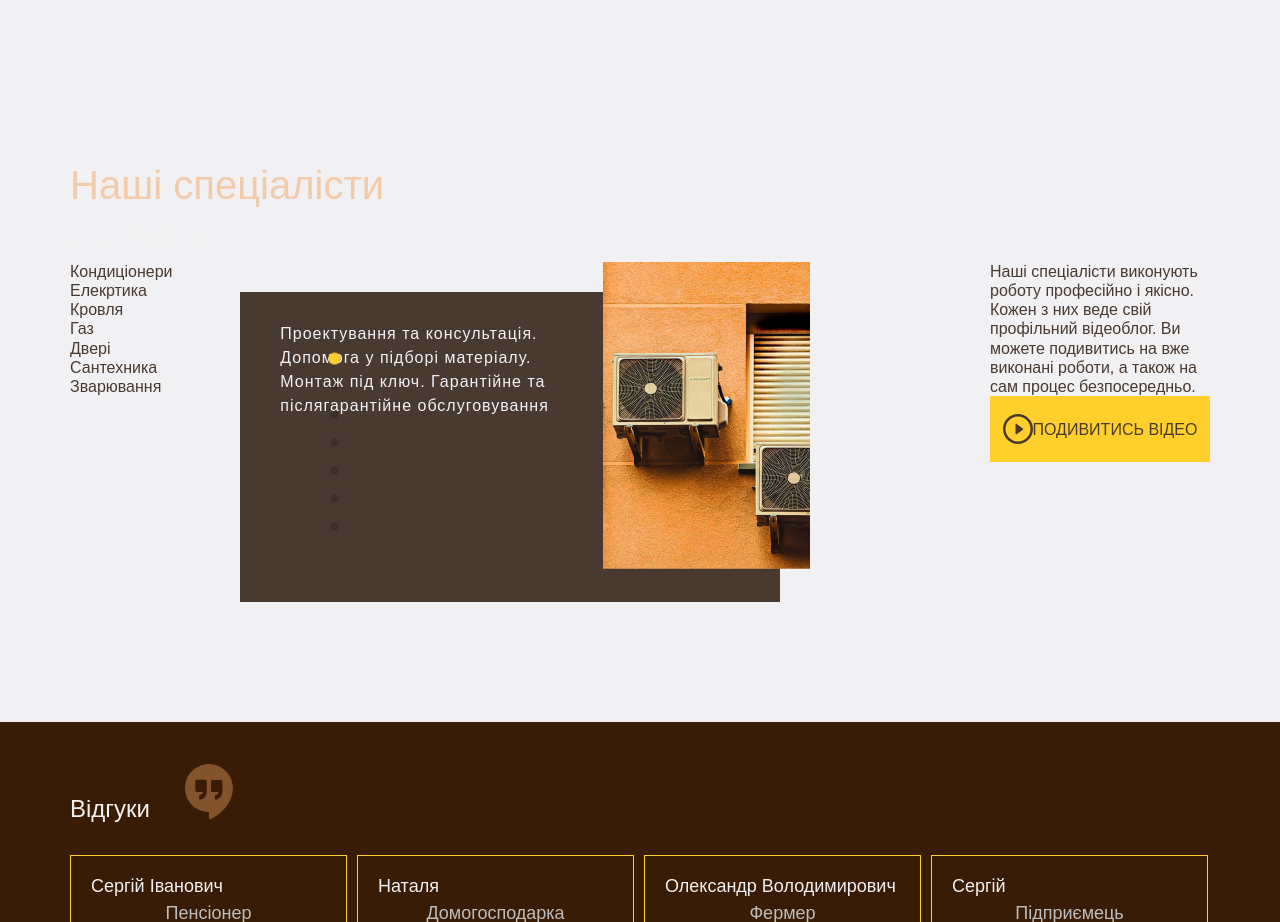
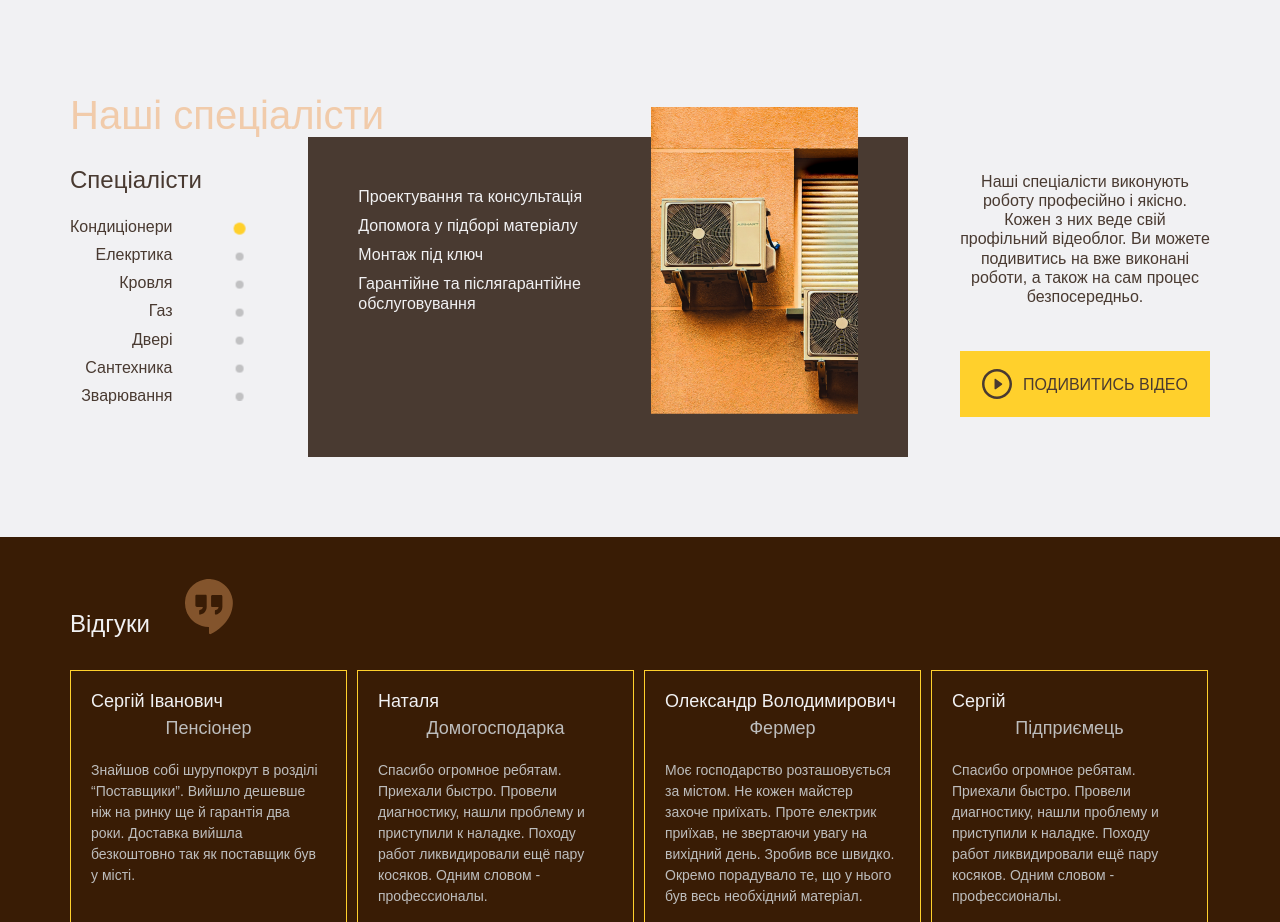
Before and after one commit to kosslanoss/tseh-7, a website: page app/index.html in a window 1280 px wide. Shown: the part 1508-2430 px from the top of the page. Drawn offline with nearby package versions, Linux system fonts and the light colour scheme; files that its build step writes are made by us from their sources; files whose address does not match are found by name; a web font is replaced by a local one.

Commit message:
added all sliders

```diff
--- a/app/index.html
+++ b/app/index.html
@@ -95,10 +95,6 @@
                     </div>
                     <div class="hero-item__text">
                       <p>
-                        Проектування та консультація. Допомога у підборі матеріалу. Монтаж під ключ. Гарантійне та
-                        післягарантійне обслуговування
-                        Проектування та консультація. Допомога у підборі матеріалу. Монтаж під ключ. Гарантійне та
-                        післягарантійне обслуговування
                         Проектування та консультація. Допомога у підборі матеріалу. Монтаж під ключ. Гарантійне та
                         післягарантійне обслуговування
                       </p>
@@ -299,12 +295,12 @@
         </div>
       </div>
     </section>
-    <section class="specialists section" id="specialists">
+    <section class="specialists" id="specialists">
       <div class="container">
-        <h3 class="question__subtitle subtitle">
+        <h3 class="specialists__subtitle subtitle">
           Наші спеціалісти
         </h3>
-        <h4 class="question__title title">
+        <h4 class="specialists__title title">
           Спеціалісти
         </h4>
         <div class="specialists__wrapper">
@@ -331,100 +327,86 @@
               Зварювання
             </li>
           </ul>
-          <div class="block swiper">
+          <div class="specialists__box">
+            <div class="specialists__block swiper">
             <div class="specialists__dots swiper-pagination"></div>
             <div class="specialists__slider swiper-wrapper">
               <div class="specialists__slide swiper-slide">
-                <div class="hero-item hero-item--three">
-                  <div class="hero-item__text">
-                    <p>
-                      Проектування та консультація.
-                      Допомога у підборі матеріалу.
-                      Монтаж під ключ.
-                      Гарантійне та післягарантійне обслуговування
-                    </p>
+                <div class="specialists-item specialists-item--three">
+                  <div class="specialists-item__text">
+                    <p>Проектування та консультація</p>
+                    <p>Допомога у підборі матеріалу</p>
+                    <p>Монтаж під ключ</p>
+                    <p>Гарантійне та післягарантійне обслуговування</p>
                   </div>
                 </div>
               </div>
               <div class="specialists__slide swiper-slide">
-                <div class="hero-item hero-item--two">
-                  <div class="hero-item__text">
-                    <p>
-                      Аварійний виїзд та усунення несправностей.
-                      Проектування та консультація.
-                      Допомога у підборі матеріалу.
-                      Монтаж під ключ.
-                      Гарантійне та післягарантійне обслуговування
-                    </p>
+                <div class="specialists-item specialists-item--two">
+                  <div class="specialists-item__text">
+                    <p>Aварійний виїзд та усунення несправностей</p>
+                    <p>Проектування та консультація</p>
+                    <p>Допомога у підборі матеріалу</p>
+                    <p>Монтаж під ключ</p>
+                    <p>Гарантійне та післягарантійне обслуговування</p>
                   </div>
                 </div>
               </div>
               <div class="specialists__slide swiper-slide">
-                <div class="hero-item hero-item--one">
-                  <div class="hero-item__text">
-                    <p>
-                      Проектування та консультація. Допомога у підборі матеріалу. Монтаж під ключ. Гарантійне та
-                      післягарантійне обслуговування
-                      Проектування та консультація. Допомога у підборі матеріалу. Монтаж під ключ. Гарантійне та
-                      післягарантійне обслуговування
-                      Проектування та консультація. Допомога у підборі матеріалу. Монтаж під ключ. Гарантійне та
-                      післягарантійне обслуговування
-                    </p>
+                <div class="specialists-item specialists-item--one">
+                  <div class="specialists-item__text">
+                    <p>Проектування та консультація</p>
+                    <p>Допомога у підборі матеріалу</p>
+                    <p>Монтаж під ключ</p>
+                    <p>Гарантійне та післягарантійне обслуговування</p>
                   </div>
                 </div>
               </div>
               <div class="specialists__slide swiper-slide">
-                <div class="hero-item hero-item--seven">
-                  <div class="hero-item__text">
-                    <p>
-                      Аварійний виїзд та усунення несправностей.
-                      Проектування та консультація.
-                      Допомога у підборі матеріалу.
-                      Монтаж під ключ.
-                      Гарантійне та післягарантійне обслуговування
-                    </p>
+                <div class="specialists-item specialists-item--seven">
+                  <div class="specialists-item__text">
+                    <p>Aварійний виїзд та усунення несправностей</p>
+                    <p>Проектування та консультація</p>
+                    <p>Допомога у підборі матеріалу</p>
+                    <p>Монтаж під ключ</p>
+                    <p>Гарантійне та післягарантійне обслуговування</p>
                   </div>
                 </div>
               </div>
               <div class="specialists__slide swiper-slide">
-                <div class="hero-item hero-item--six">
-                  <div class="hero-item__text">
-                    <p>
-                      Проектування та консультація.
-                      Допомога у підборі матеріалу.
-                      Монтаж під ключ.
-                      Гарантійне та післягарантійне обслуговування
-                    </p>
+                <div class="specialists-item specialists-item--six">
+                  <div class="specialists-item__text">
+                    <p>Проектування та консультація</p>
+                    <p>Допомога у підборі матеріалу</p>
+                    <p>Монтаж під ключ</p>
+                    <p>Гарантійне та післягарантійне обслуговування</p>
                   </div>
                 </div>
               </div>
               <div class="specialists__slide swiper-slide">
-                <div class="hero-item hero-item--five">
-                  <div class="hero-item__text">
-                    <p>
-                      Аварійний виїзд та усунення несправностей.
-                      Проектування та консультація.
-                      Допомога у підборі матеріалу.
-                      Монтаж під ключ.
-                      Гарантійне та післягарантійне обслуговування
-                    </p>
+                <div class="specialists-item specialists-item--five">
+                  <div class="specialists-item__text">
+                    <p>Aварійний виїзд та усунення несправностей</p>
+                    <p>Проектування та консультація</p>
+                    <p>Допомога у підборі матеріалу</p>
+                    <p>Монтаж під ключ</p>
+                    <p>Гарантійне та післягарантійне обслуговування</p>
                   </div>
                 </div>
               </div>
               <div class="specialists__slide swiper-slide">
-                <div class="hero-item hero-item--four">
-                  <div class="hero-item__text">
-                    <p>
-                      Проектування та консультація.
-                      Допомога у підборі матеріалу.
-                      Монтаж під ключ.
-                      Гарантійне та післягарантійне обслуговування
-                    </p>
+                <div class="specialists-item specialists-item--four">
+                  <div class="specialists-item__text">
+                    <p>Проектування та консультація</p>
+                    <p>Допомога у підборі матеріалу</p>
+                    <p>Монтаж під ключ</p>
+                    <p>Гарантійне та післягарантійне обслуговування</p>
                   </div>
                 </div>
               </div>
             </div>
           </div>
+        </div>
           <div class="specialists__info">
             <div class="specialists__text">
               <p>
--- a/app/scss/index-page/_about.scss
+++ b/app/scss/index-page/_about.scss
@@ -12,9 +12,9 @@
     background-color: $dark;
     color: $light;
     position: absolute;
-    padding: 45px 10px 50px 50px;
+    padding: 45px 15px 50px 20px;
     top: -50px;
-    left: -50px;
+    left: -30px;
     display: flex;
     flex-direction: column;
     justify-content: space-evenly;
@@ -26,7 +26,7 @@
       width: 100%;
       height: 450px;
       background-color: $dark;
-      right: 269px;
+      right: 300px;
       top: 0;
     }
   }
--- a/app/scss/index-page/_specialists.scss
+++ b/app/scss/index-page/_specialists.scss
@@ -1,6 +1,40 @@
 .specialists {
+  &__subtitle {
+    margin-bottom: 20px;
+  }
+
+  &__title {
+    margin-bottom: 20px;
+  }
+
+  &__box {
+    width: 60%;
+    position: relative;
+    bottom: 110px;
+  }
+
+  &__block {
+    width: 100%;
+  }
+
+  &__title {
+    color: $dark;
+  }
+
   &__wrapper {
     display: flex;
+    justify-content: space-between;
+    height: 320px;
+  }
+
+  &__list {
+    display: flex;
+    flex-direction: column;
+    align-items: flex-end;
+  }
+
+  &__item {
+    margin-bottom: 9px;
   }
 
   .swiper-pagination-fraction,
@@ -8,11 +42,79 @@
   .swiper-horizontal>.swiper-pagination-bullets,
   .swiper-pagination-bullets.swiper-pagination-horizontal {
     transform: rotate(90deg);
-    bottom: 200px;
-    left: -245px;
+    bottom: 175px;
+    left: -325px;
   }
 
   &__info {
-    max-width: 220px;
+    max-width: 250px;
+    transform: translateY(-45px);
+  }
+
+  &__text {
+    margin-bottom: 45px;
+    text-align: center;
+  }
+
+  &__btn {
+    justify-content: space-evenly;
   }
 }
+
+.specialists-item {
+  max-width: 500px;
+  width: 100%;
+  height: 220px;
+  background-color: $dark;
+  color: $light;
+  padding: 50px;
+  margin-left: auto;
+  position: relative;
+  top: 30px;
+  cursor: pointer;
+
+  &::after {
+    content: '';
+    position: absolute;
+    width: 207px;
+    height: 309px;
+    top: -30px;
+    right: 50px;
+  }
+
+  &--one::after {
+    background-image: url(../images/specialists/one.png);
+  }
+
+  &--two::after {
+    background-image: url(../images/specialists/two.png);
+  }
+
+  &--three::after {
+    background-image: url(../images/specialists/three.png);
+  }
+
+  &--four::after {
+    background-image: url(../images/specialists/four.png);
+  }
+
+  &--five::after {
+    background-image: url(../images/specialists/five.png);
+  }
+
+  &--six::after {
+    background-image: url(../images/specialists/six.png);
+  }
+
+  &--seven::after {
+    background-image: url(../images/specialists/seven.png);
+  }
+
+  &__text {
+    max-width: 250px;
+
+    p {
+      margin-bottom: 10px;
+    }
+  }
+}
```
